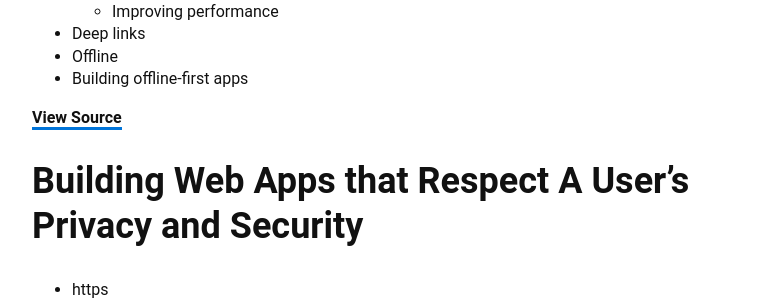
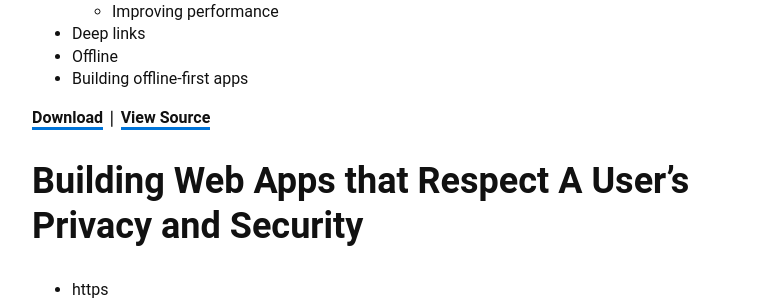
Before and after one commit to ascott1/ethicalweb.org, a Jekyll site: the page built from books.md, in a window 1280 px wide. Shown: the part 758-1058 px from the top of the page, without its empty margins (248-1012 px from the left). Built offline with Jekyll 4.4.1, drawn with Linux system fonts in a browser that asks for light colours.

Commit message:
add download link for  book

```diff
--- a/books.md
+++ b/books.md
@@ -29,7 +29,7 @@
 - Offline
 - Building offline-first apps
 
-[View Source](https://github.com/ascott1/ethical-web-dev/tree/master/web-apps-that-work-everywhere)
+[Download](http://www.oreilly.com/web-platform/free/building-web-apps-that-work-everywhere.csp) `|` [View Source](https://github.com/ascott1/ethical-web-dev/tree/master/web-apps-that-work-everywhere)
 
 ## Building Web Apps that Respect A User's Privacy and Security
 
```
